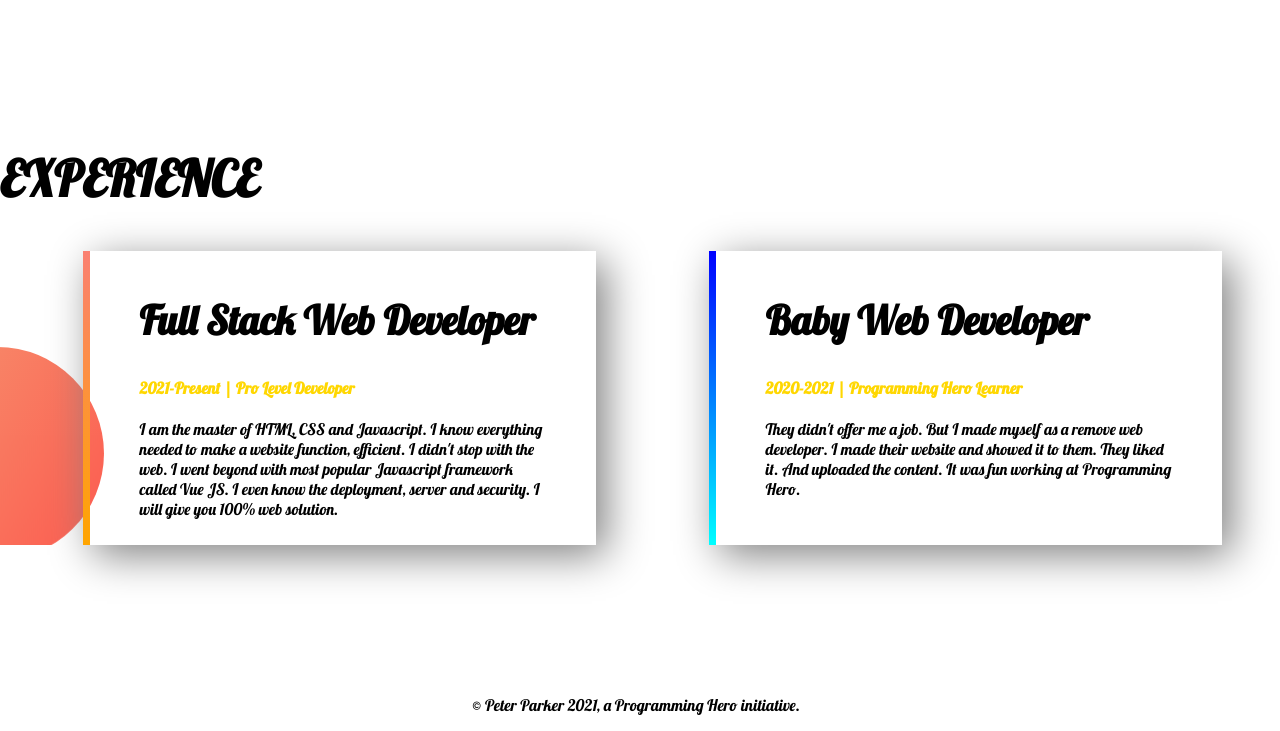
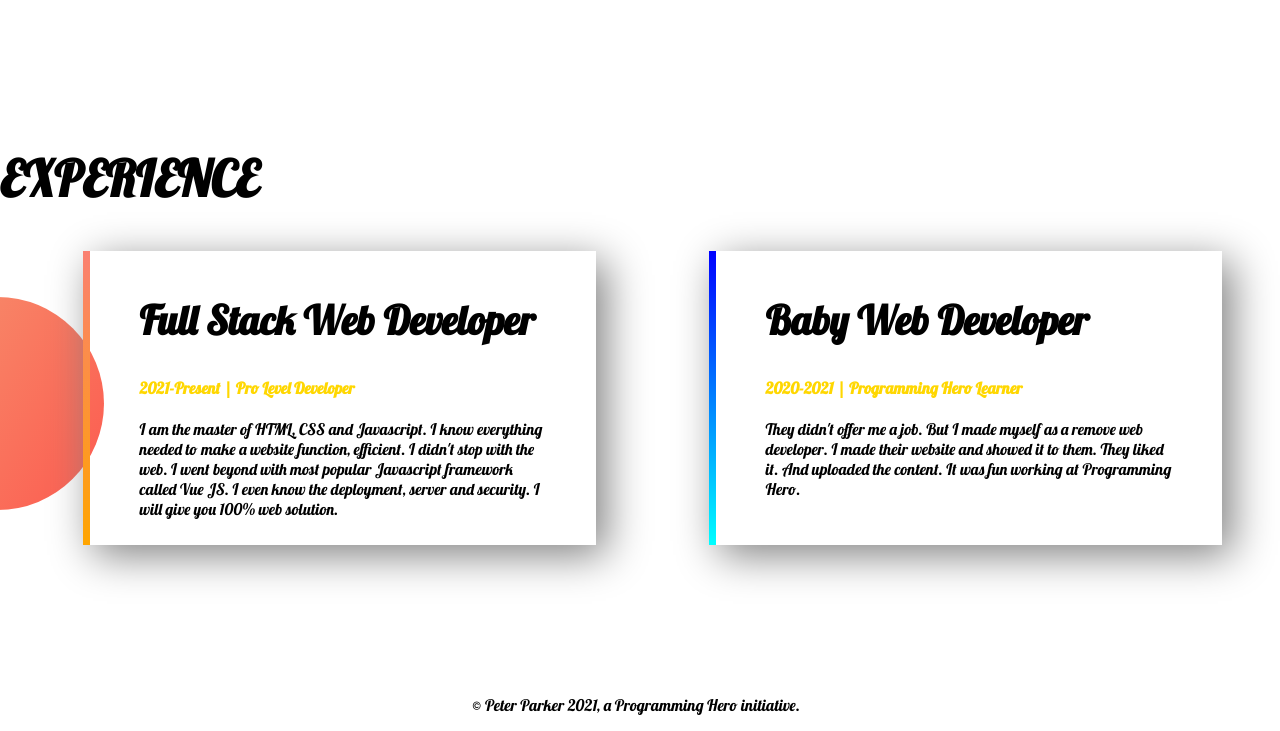
Before and after one commit to abulbashar98/Practice-Portfolio-1, a plain HTML site: page index.html in a window 1280 px wide. Shown: the part 1151-1882 px from the top of the page. Drawn offline with Linux system fonts and the light colour scheme.

Commit message:
background image changed

```diff
--- a/style.css
+++ b/style.css
@@ -49,7 +49,7 @@ h2{
 #experience-background{
     background-image: url(./images/exp-bg.png);
     background-repeat: no-repeat;
-    background-position-y: 200px ;
+    background-position-y: 150px ;
 }
 .size-experience{
     font-size: 50px;
```
